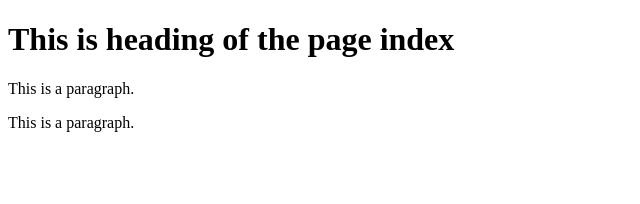
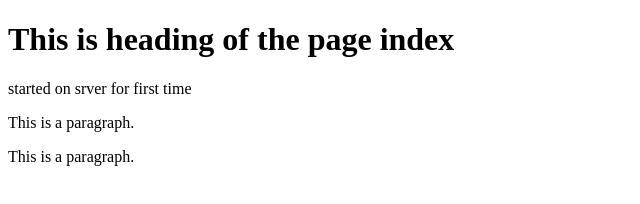
Before and after one commit to divyasreegottipati/git-test, a website: page index.html in a window 1280 px wide. Shown: the whole page, without its empty margins (0-640 px from the left). Drawn offline with Linux system fonts and the light colour scheme.

Commit message:
commit 3

```diff
--- a/index.html
+++ b/index.html
@@ -4,8 +4,9 @@
 <h1>This is heading of the page index
 
 </header></h1>
-<p>This is a paragraph.
-<p>This is a paragraph.
+<p>started on srver for first time</p>
+<p>This is a paragraph.</p>
+<p>This is a paragraph.</p>
 
 </body>
 </html>
--- a/package.json
+++ b/package.json
@@ -4,7 +4,9 @@
   "description": "This is a test directory to learn git and node",
   "main": "index.html",
   "scripts": {
-    "test": "C:\\Users\\H156839\\coursera\\git-test"
+    "start": "npm run lite",
+    "test": "C:\\Users\\H156839\\coursera\\git-test",
+    "lite" : "lite-server"
   },
   "repository": {
     "type": "git",
```
Also changed, not shown: 1 other file.
